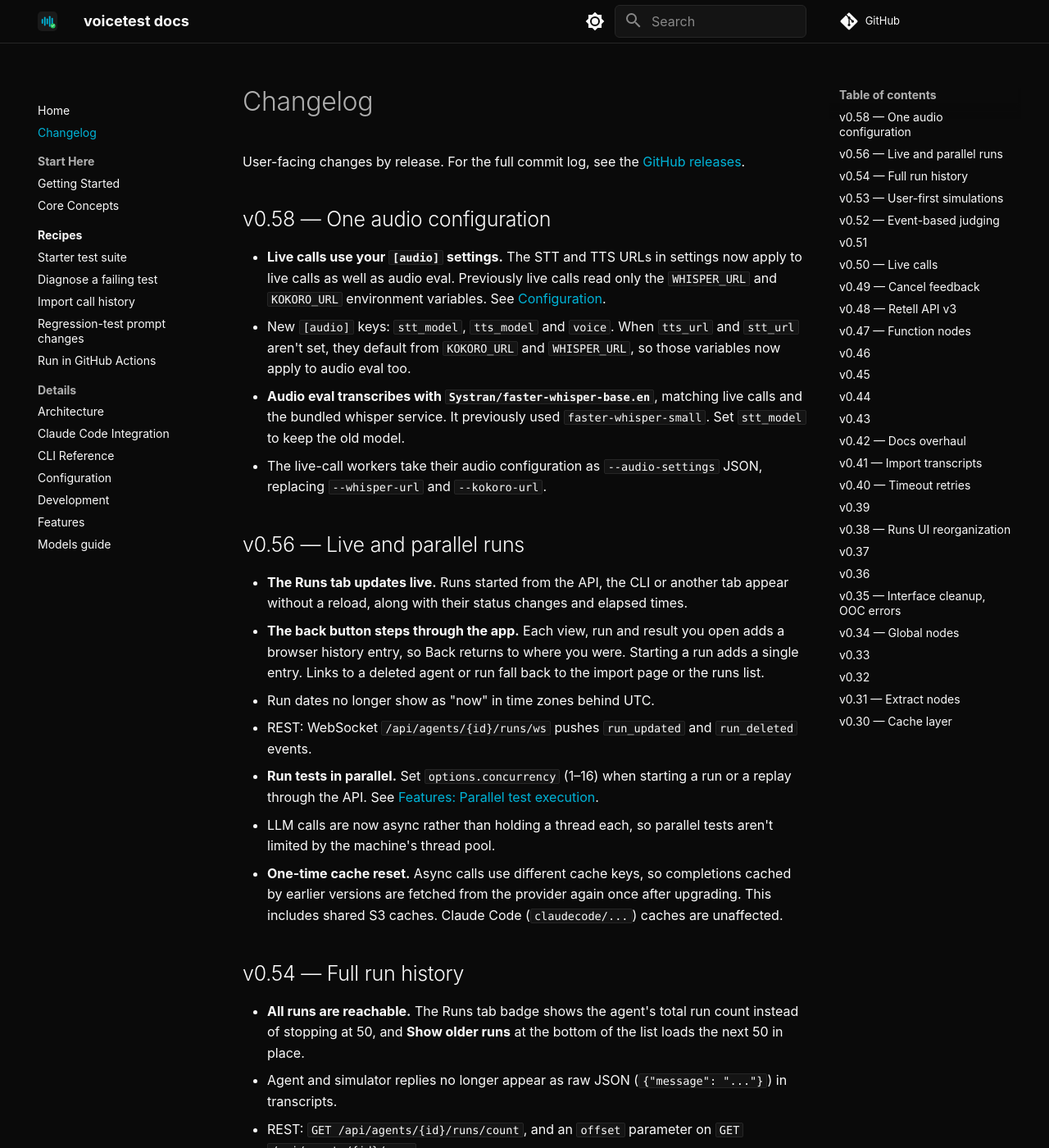
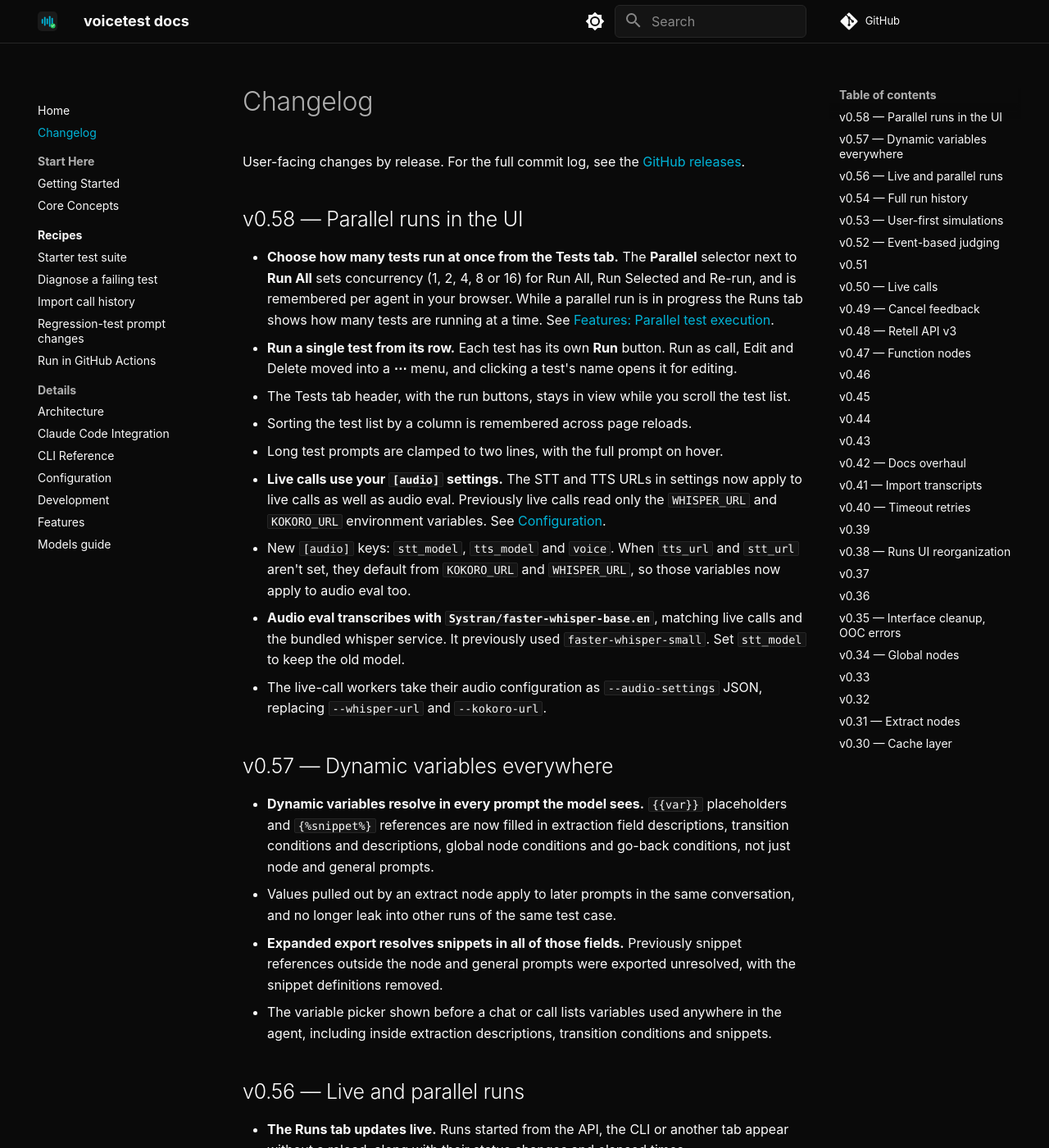
Before and after one commit to voicetestdev/voicetest, an MkDocs documentation site: the page built from docs/changelog.md, in a window 1280 px wide and 1400 px high. Shown: the whole window at 82% size. Built offline with MkDocs 1.6.1 and Material for MkDocs 9.7.7, drawn with Linux system fonts in a browser that asks for light colours; comment, search, counter and statistics services are not loaded.

Commit message:
update change log

````diff
--- a/docs/changelog.md
+++ b/docs/changelog.md
@@ -6,12 +6,24 @@ description: What shipped in each voicetest release. User-facing changes, in rev
 
 User-facing changes by release. For the full commit log, see the [GitHub releases](https://github.com/voicetestdev/voicetest/releases).
 
-## v0.58 — One audio configuration
+## v0.58 — Parallel runs in the UI
 
+- **Choose how many tests run at once from the Tests tab.** The **Parallel** selector next to **Run All** sets concurrency (1, 2, 4, 8 or 16) for Run All, Run Selected and Re-run, and is remembered per agent in your browser. While a parallel run is in progress the Runs tab shows how many tests are running at a time. See [Features: Parallel test execution](features.md#parallel-test-execution).
+- **Run a single test from its row.** Each test has its own **Run** button. Run as call, Edit and Delete moved into a **⋯** menu, and clicking a test's name opens it for editing.
+- The Tests tab header, with the run buttons, stays in view while you scroll the test list.
+- Sorting the test list by a column is remembered across page reloads.
+- Long test prompts are clamped to two lines, with the full prompt on hover.
 - **Live calls use your `[audio]` settings.** The STT and TTS URLs in settings now apply to live calls as well as audio eval. Previously live calls read only the `WHISPER_URL` and `KOKORO_URL` environment variables. See [Configuration](configuration.md).
 - New `[audio]` keys: `stt_model`, `tts_model` and `voice`. When `tts_url` and `stt_url` aren't set, they default from `KOKORO_URL` and `WHISPER_URL`, so those variables now apply to audio eval too.
 - **Audio eval transcribes with `Systran/faster-whisper-base.en`**, matching live calls and the bundled whisper service. It previously used `faster-whisper-small`. Set `stt_model` to keep the old model.
 - The live-call workers take their audio configuration as `--audio-settings` JSON, replacing `--whisper-url` and `--kokoro-url`.
+
+## v0.57 — Dynamic variables everywhere
+
+- **Dynamic variables resolve in every prompt the model sees.** `{{var}}` placeholders and `{%snippet%}` references are now filled in extraction field descriptions, transition conditions and descriptions, global node conditions and go-back conditions, not just node and general prompts.
+- Values pulled out by an extract node apply to later prompts in the same conversation, and no longer leak into other runs of the same test case.
+- **Expanded export resolves snippets in all of those fields.** Previously snippet references outside the node and general prompts were exported unresolved, with the snippet definitions removed.
+- The variable picker shown before a chat or call lists variables used anywhere in the agent, including inside extraction descriptions, transition conditions and snippets.
 
 ## v0.56 — Live and parallel runs
 
--- a/docs/features.md
+++ b/docs/features.md
@@ -215,7 +215,7 @@ Disable caching for a run with `no_cache = true` in run options or `--no-cache`
 
 ## Parallel test execution
 
-Tests in a run execute one at a time by default. Set `concurrency` in the run options to run up to 16 at once:
+Tests in a run execute one at a time by default. In the web UI, pick a level from the **Parallel** selector next to **Run All** on the Tests tab; it applies to Run All, Run Selected and Re-run, and is remembered per agent. Through the API, set `concurrency` in the run options to run up to 16 at once:
 
 ```bash
 curl -X POST http://localhost:8000/api/agents/<agent-id>/runs \
````
